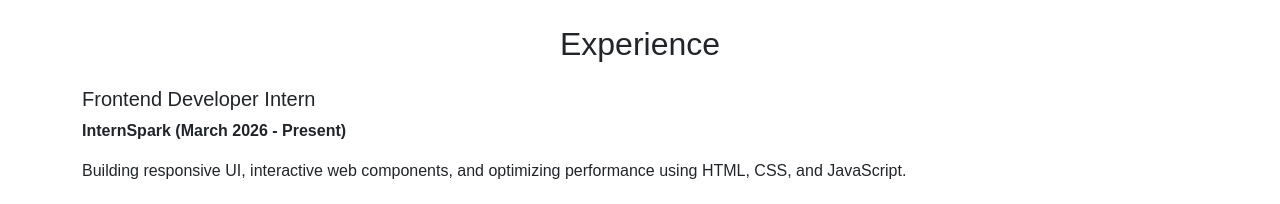
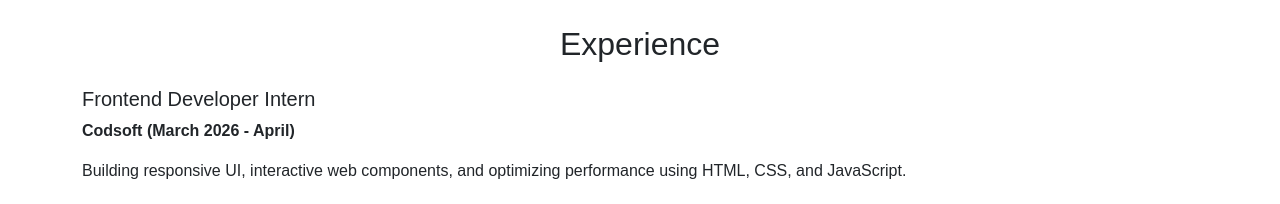
Before and after one commit to vikashjangra-bit/Porfolio, a plain HTML site: page index.html in a window 1280 px wide. Shown: the part 1180-1384 px from the top of the page. Drawn offline with nearby package versions, Linux system fonts and the light colour scheme.

Commit message:
Revise internship and project information in index.html
Updated internship details and project descriptions.

```diff
--- a/index.html
+++ b/index.html
@@ -58,7 +58,7 @@
 
     <div class="mt-4">
         <h5>Frontend Developer Intern</h5>
-        <p><b>InternSpark (March 2026 - Present)</b></p>
+        <p><b> Codsoft (March 2026 - April)</b></p>
         <p>Building responsive UI, interactive web components, and optimizing performance using HTML, CSS, and JavaScript.</p>
     </div>
 
```
